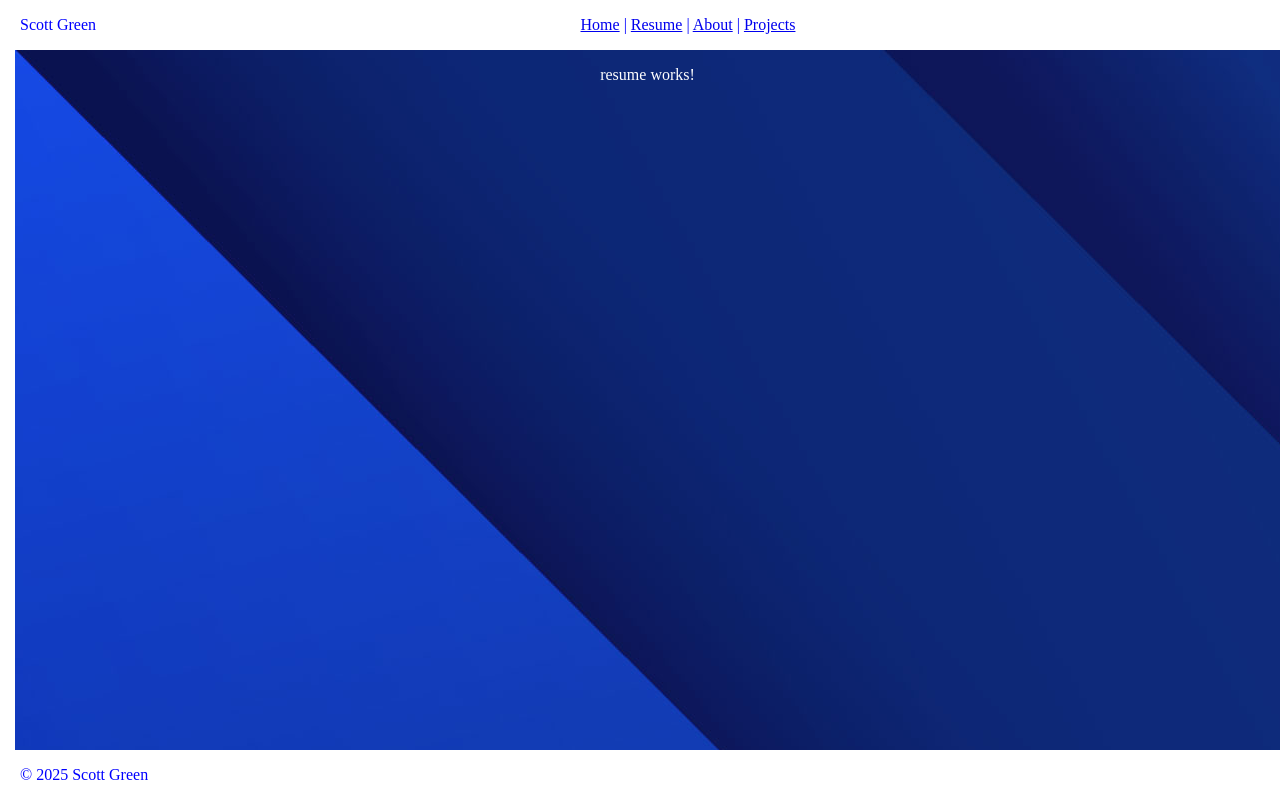
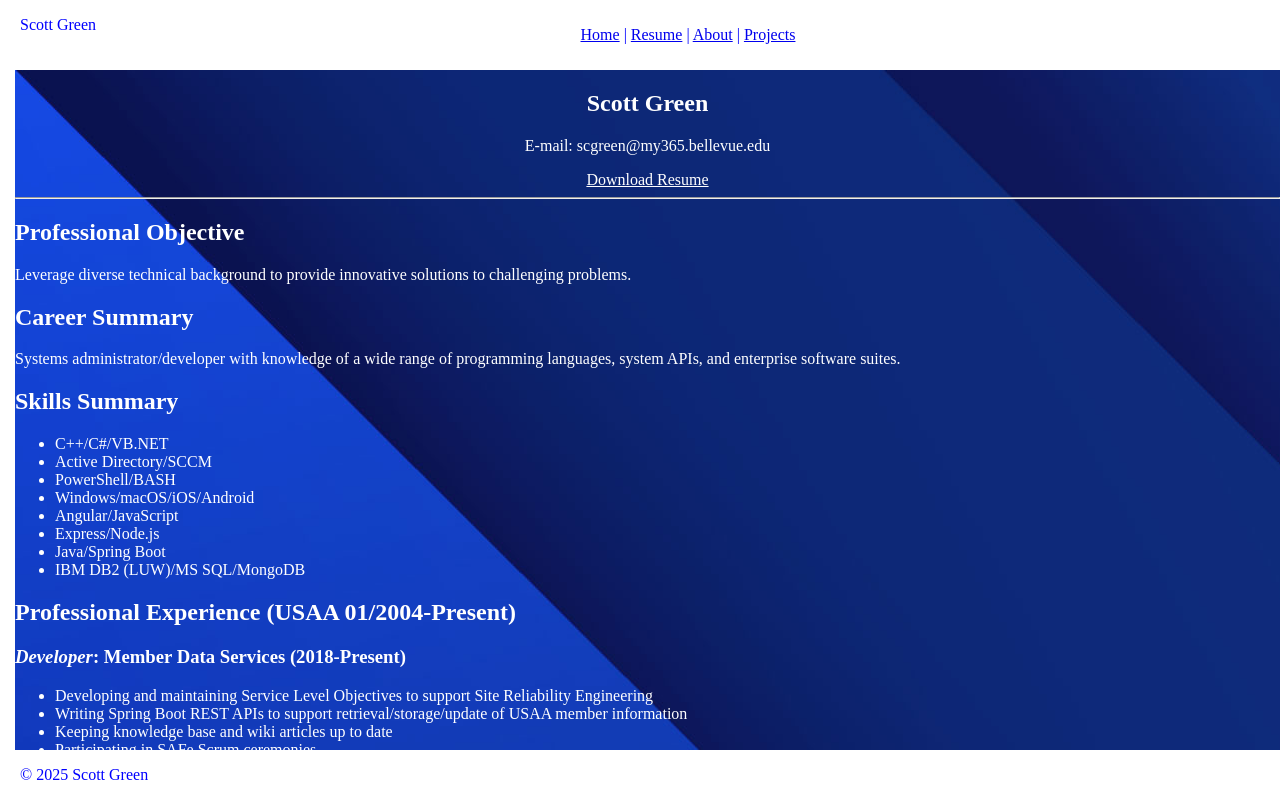
Before and after one commit to skevingreen/portfolio, an Angular app: page /resume in a window 1280 px wide. Built offline with nearby package versions, Linux system fonts and the light colour scheme.

Commit message:
added basic resume

```diff
--- a/src/app/resume/resume.component.ts
+++ b/src/app/resume/resume.component.ts
@@ -1,3 +1,10 @@
+/*
+ * Student Name: Scott Green
+ * File Name: resume.component.ts
+ * Date: April 20, 2025
+ * Purpose: Provide content for resume
+ */
+
 import { Component } from '@angular/core';
 
 @Component({
@@ -5,11 +12,88 @@ import { Component } from '@angular/core';
   standalone: true,
   imports: [],
   template: `
-    <p>
-      resume works!
-    </p>
+    <div class="resume-container">
+      <div class="resume-header">
+        <h1>Scott Green</h1>
+        <p>E-mail: scgreen&#64;my365.bellevue.edu</p>
+        <a href="/assets/portfolio_resume.pdf" target="_blank">Download Resume</a>
+      </div>
+
+      <hr />
+
+      <h2>Professional Objective</h2>
+      <p>Leverage diverse technical background to provide innovative solutions to challenging problems.</p>
+
+      <h2>Career Summary</h2>
+      <p>Systems administrator/developer with knowledge of a wide range of programming languages, system APIs, and enterprise software suites.</p>
+
+      <h2>Skills Summary</h2>
+      <ul>
+        <li>C++/C#/VB.NET</li>
+        <li>Active Directory/SCCM</li>
+        <li>PowerShell/BASH</li>
+        <li>Windows/macOS/iOS/Android</li>
+        <li>Angular/JavaScript</li>
+        <li>Express/Node.js</li>
+        <li>Java/Spring Boot</li>
+        <li>IBM DB2 (LUW)/MS SQL/MongoDB</li>
+      </ul>
+
+      <h2>Professional Experience (USAA 01/2004-Present)</h2>
+      <h3><em>Developer</em>: Member Data Services (2018-Present)</h3>
+      <ul>
+        <li>Developing and maintaining Service Level Objectives to support Site Reliability Engineering</li>
+        <li>Writing Spring Boot REST APIs to support retrieval/storage/update of USAA member information</li>
+        <li>Keeping knowledge base and wiki articles up to date</li>
+        <li>Participating in SAFe Scrum ceremonies</li>
+      </ul>
+
+      <h3><em>Developer</em>: Database Service (2017-2018)</h3>
+      <ul>
+        <li>Automated DB2 (LUW) and MS SQL sandbox creation/deletion</li>
+        <li>Resolved problems with DB2 (LUW) and MS SQL clients</li>
+        <li>Collaborated with teammates across the database domain to make improvements in billing automation and other utilities</li>
+      </ul>
+
+      <h3><em>Developer/Administrator</em>: Client Computing (2006-2017)</h3>
+      <ul>
+        <li>Wrote code that leveraged Microsoft System Center Configuration Manger APIs to accelerate the rollout of Windows 7 64-bit to member service representatives (MSRs), which gave them tools needed to improve members’ experience.</li>
+        <li>Developed code to enforce BitLocker disk encryption to secure VM/laptop solution that provides mobility to the IT workforce.</li>
+        <li>Maintained base Windows 7 32-bit and 64-bit operating system profiles to keep device drivers, security patches, certificates, and group policies up to date for numerous desktop, laptop, thin client and virtual machine platforms.</li>
+        <li>Implemented new preboot execution environment (PXE) to deliver operating systems in all major USAA offices and worked with virtual infrastructure and network teams to prevent conflict with Citrix Provisioning Service (PVS) for streamed virtual machines.</li>
+        <li>Resolved issues for remote MSRs on their virtual machines, thin clients, and routers.</li>
+        <li>Performed license compliance, packaging, installation, and troubleshooting for a variety of software including Flash Player, Acrobat Reader, RealPlayer, Hummingbird Exceed, IBM Personal Communications, Java Runtime Environment, Microsoft .NET Framework, Microsoft Office, Cisco AnyConnect, Skype, and others.
+        </li>
+        <li>Designed a utility to scan users’ home drives to identify files to be analyzed by document retention team.</li>
+        <li>Installed/troubleshot printer drivers</li>
+        <li>Worked with network team to resolve 802.1x security certificate issues</li>
+        <li>Utilized Eracent to assist with asset management</li>
+      </ul>
+
+      <h2>Education</h2>
+      <ul>
+        <li><em>Bellevue University</em> / B.S. in Web Development (Expected 07/2025)</li>
+        <li><em>Angelo State University</em> / B.S. in Computer Science (12/2003)</li>
+      </ul>
+    </div>
   `,
-  styles: ``
+  styles: `
+    .resume-container h2, h3, p, li {
+      color: white;
+      text-align: left;
+    }
+
+    .resume-header p, h1 {
+      text-align: center;
+      color: white;
+    }
+
+    a {
+      color: white;
+      text-align: center;
+      display: block;
+    }
+  `
 })
 export class ResumeComponent {
 
--- a/src/styles.css
+++ b/src/styles.css
@@ -2,21 +2,24 @@
  * Student Name: Scott Green
  * File Name: styles.css
  * Date: April 20, 2025
+ * Purpose: Provide overarching styling rules
  */
 
 /* style reset rules */
+/*
 body, header, nav, main, section, footer, img, figure, figcaption, div, ul {
   margin:0;
   padding:0;
   border:0;
 }
+*/
 
 /* create a grid for the header with 1 row and three columns */
 .header-container {
   display: grid;
   grid-template-columns: auto auto auto;
   color: blue;
-  height: 50px;
+  height: 70px;
   margin-left: 20px;
 }
 
@@ -34,12 +37,12 @@ main {
 
 /*
 * https://stackoverflow.com/questions/206652/how-to-create-div-to-fill-all-space-between-header-and-footer-div
-* next three styles make the main content fill the screen between header and footer
+* next four styles make the main content fill the screen between header and footer
 */
 html, body, app-root {
   margin: 0;
-  height: 100%;
-  min-height: 100%;
+  height: 98%;
+  min-height: 98%;
 }
 
 body, app-root {
@@ -57,9 +60,21 @@ main {
 }
 
 /* font color in main paragraphs should be white */
-main p, h1, .bucketList {
+main p, h1 {
   color: white;
   text-align: center;
+}
+
+.bucketList {
+  color: white;
+  text-align: center;
+}
+
+/* https://www.w3schools.com/howto/howto_css_list_without_bullets.asp */
+.bucketList > ul {
+  list-style-type: none; /* Remove bullets */
+  padding: 0; /* Remove padding */
+  margin: 0; /* Remove margins */
 }
 
 /* fix the footer at the bottom and span the screen horizontally */
@@ -73,9 +88,7 @@ footer {
   color: blue;
 }
 
-/* move the footer to the right a few pixels */
+/* move the footer text to the right a few pixels */
 footer p {
   margin-left: 20px;
 }
-
-/* */
```
Also changed, not shown: src/app/carousel/carousel.component.ts (+8 -3 lines), src/app/home/home.component.ts (+9 -1 lines), 1 other file (tests, documents, lock files or other folders).
